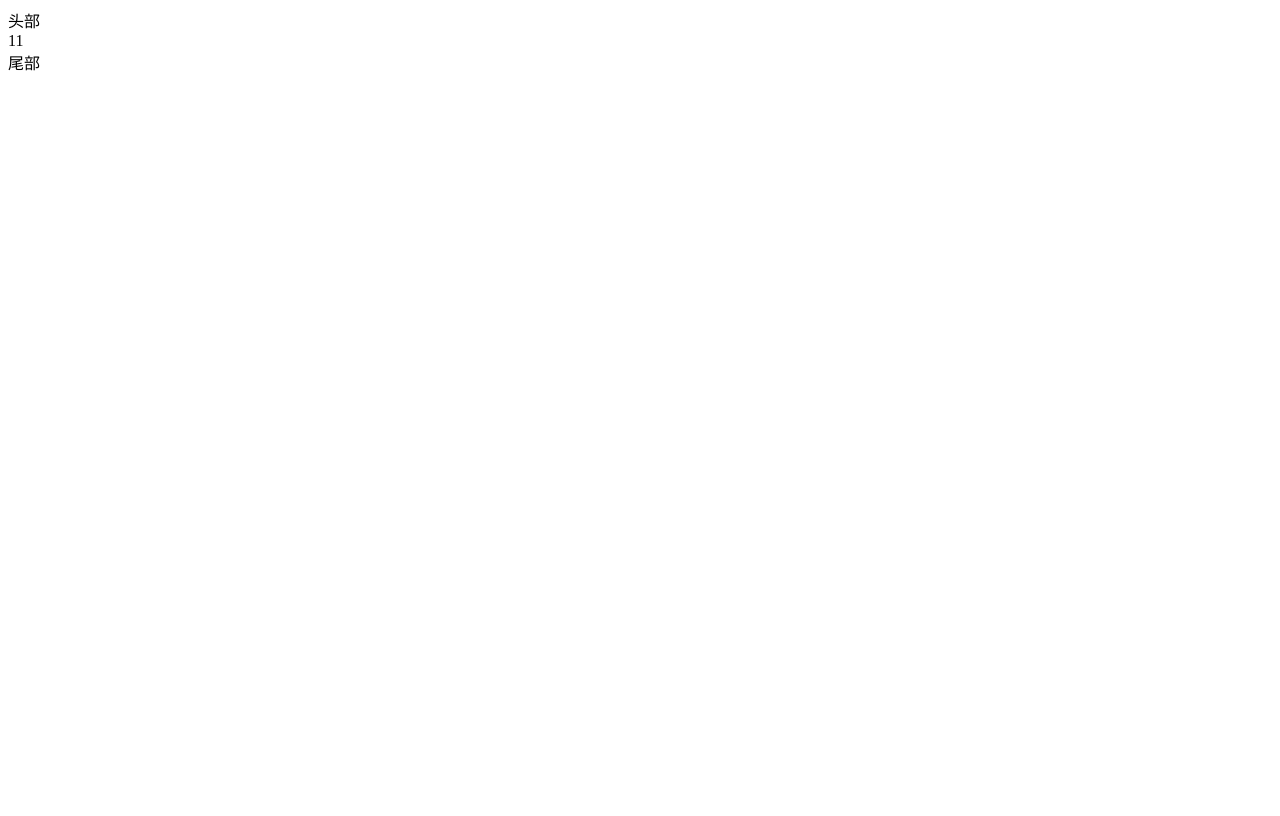
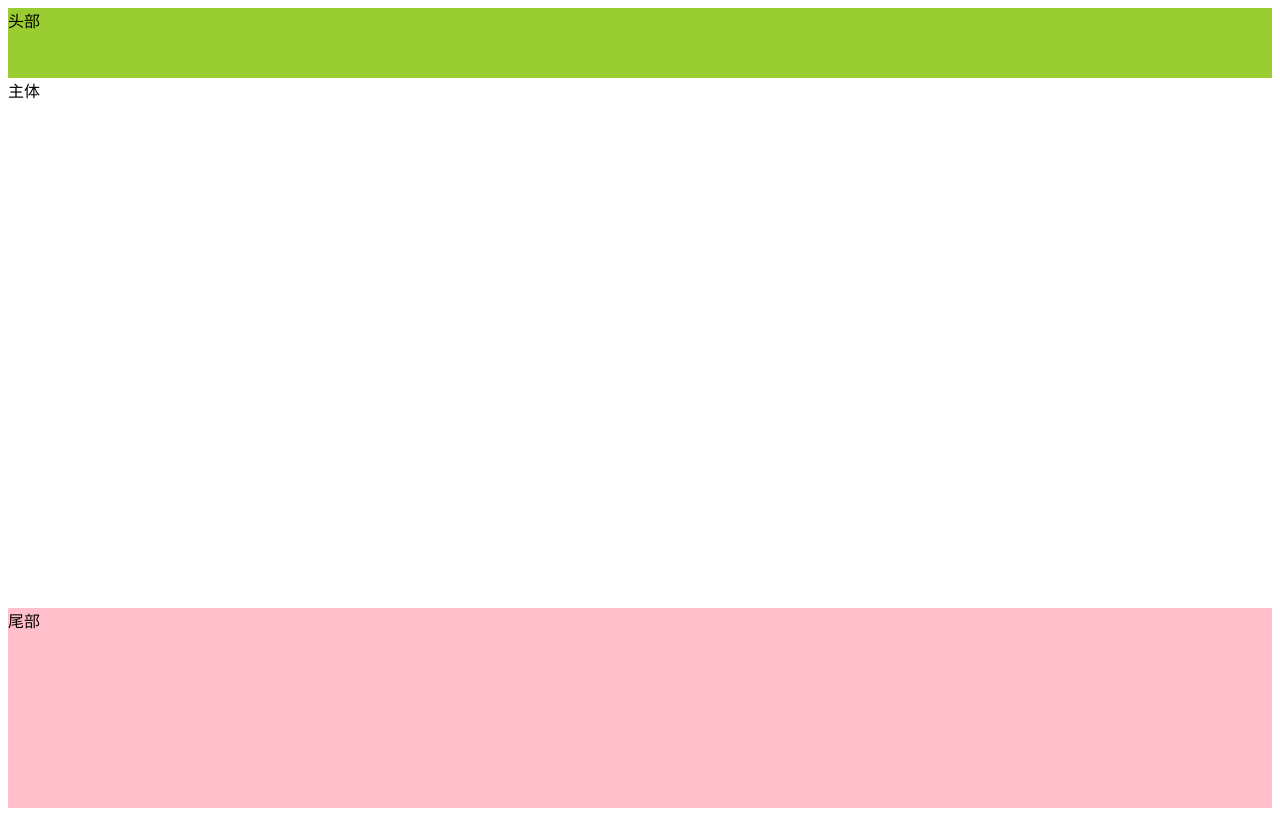
Before and after one commit to l1yyyu/my-first-gatsby-site, a Gatsby site: page / in a window 1280 px wide. Built offline with nearby package versions, Linux system fonts and the light colour scheme; Gatsby itself is replaced by a stand-in of ours.

Commit message:
build: 配置less-loader

```diff
--- a/gatsby-config.ts
+++ b/gatsby-config.ts
@@ -9,7 +9,12 @@ const config: GatsbyConfig = {
   // If you use VSCode you can also use the GraphQL plugin
   // Learn more at: https://gatsby.dev/graphql-typegen
   graphqlTypegen: true,
-  plugins: [],
+  plugins: [
+    `gatsby-plugin-split-css`,
+    `gatsby-plugin-less`,
+    `gatsby-plugin-postcss`
+  ],
+
 }
 
 export default config
--- /dev/null
+++ b/src/layouts/index.module.less
@@ -0,0 +1,11 @@
+.container {
+  height: 100vh;
+  .header {
+    height: 70px;
+    background: yellowgreen;
+  }
+  .footer {
+    height: 200px;
+    background: pink;
+  }
+}
--- a/src/layouts/index.tsx
+++ b/src/layouts/index.tsx
@@ -1,4 +1,6 @@
 import React, { ReactNode, createContext } from "react";
+import classnames from "classnames";
+import * as styles from "./index.module.less";
 
 interface LayoutProps {
   className?: string;
@@ -9,9 +11,11 @@ export const providerContext = createContext({});
 const Layout: React.FC<LayoutProps> = ({ children }) => {
   return (
     <providerContext.Provider value={{}}>
-      <header>头部</header>
-      {children}
-      <footer>尾部</footer>
+      <div className={classnames(styles.container)}>
+        <header className={styles.header}>头部</header>
+        {children}
+        <footer className={styles.footer}>尾部</footer>
+      </div>
     </providerContext.Provider>
   );
 };
--- /dev/null
+++ b/src/pages/index.module.less
@@ -0,0 +1,3 @@
+.bodyWrapper {
+  height: calc(100% - 270px);
+}
--- a/src/pages/index.tsx
+++ b/src/pages/index.tsx
@@ -1,9 +1,14 @@
 import React from "react";
 import Layout from "../layouts/index";
-// import Layout from "layouts/index";
+import classnames from "classnames";
+import * as styles from "./index.module.less";
 
 const Home = () => {
-  return <Layout>11</Layout>;
+  return (
+    <Layout>
+      <div className={classnames(styles.bodyWrapper)}>主体</div>
+    </Layout>
+  );
 };
 
 export default Home;
```
Also changed, not shown: package.json (+7 -0 lines), 1 other file.
